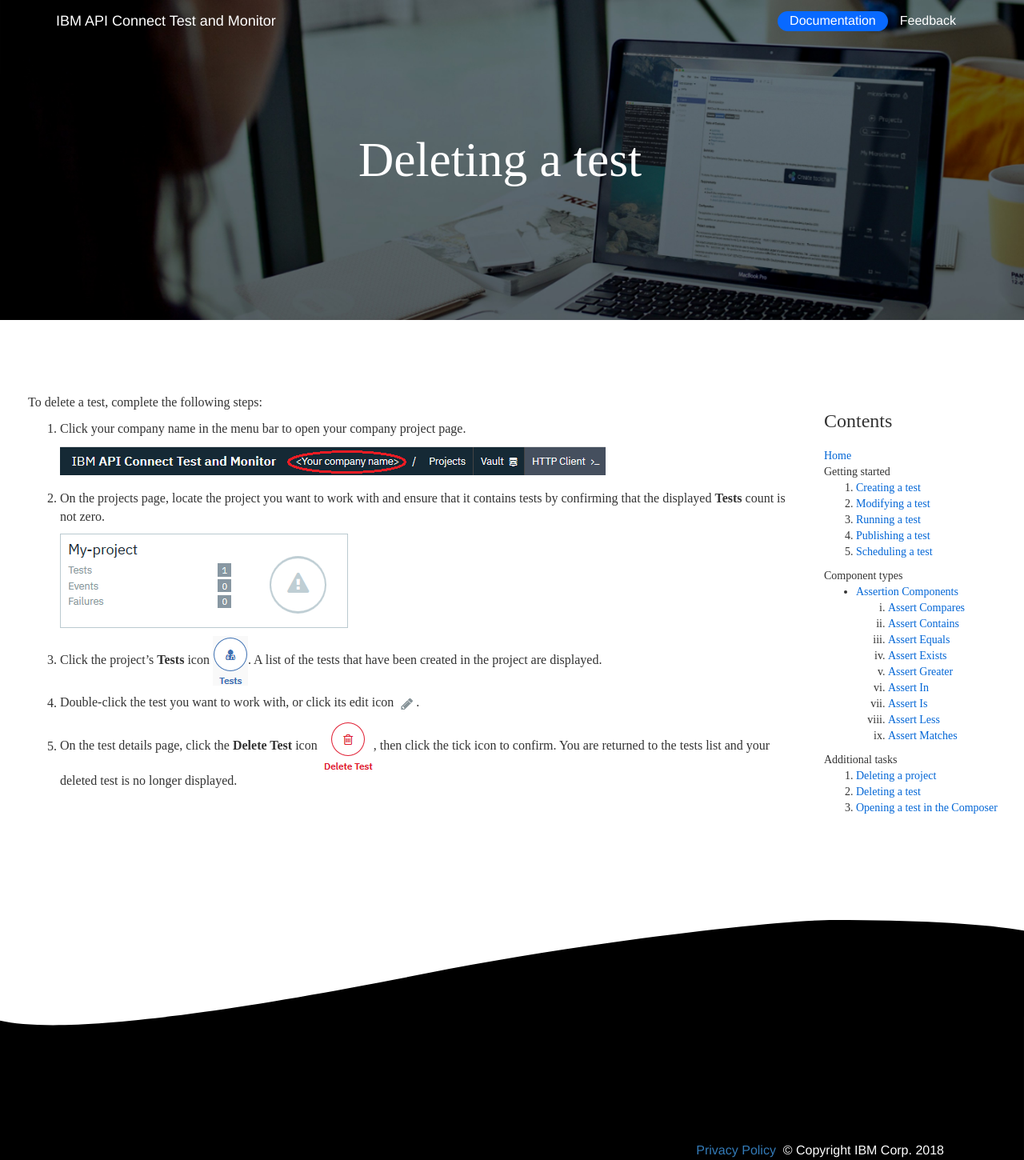
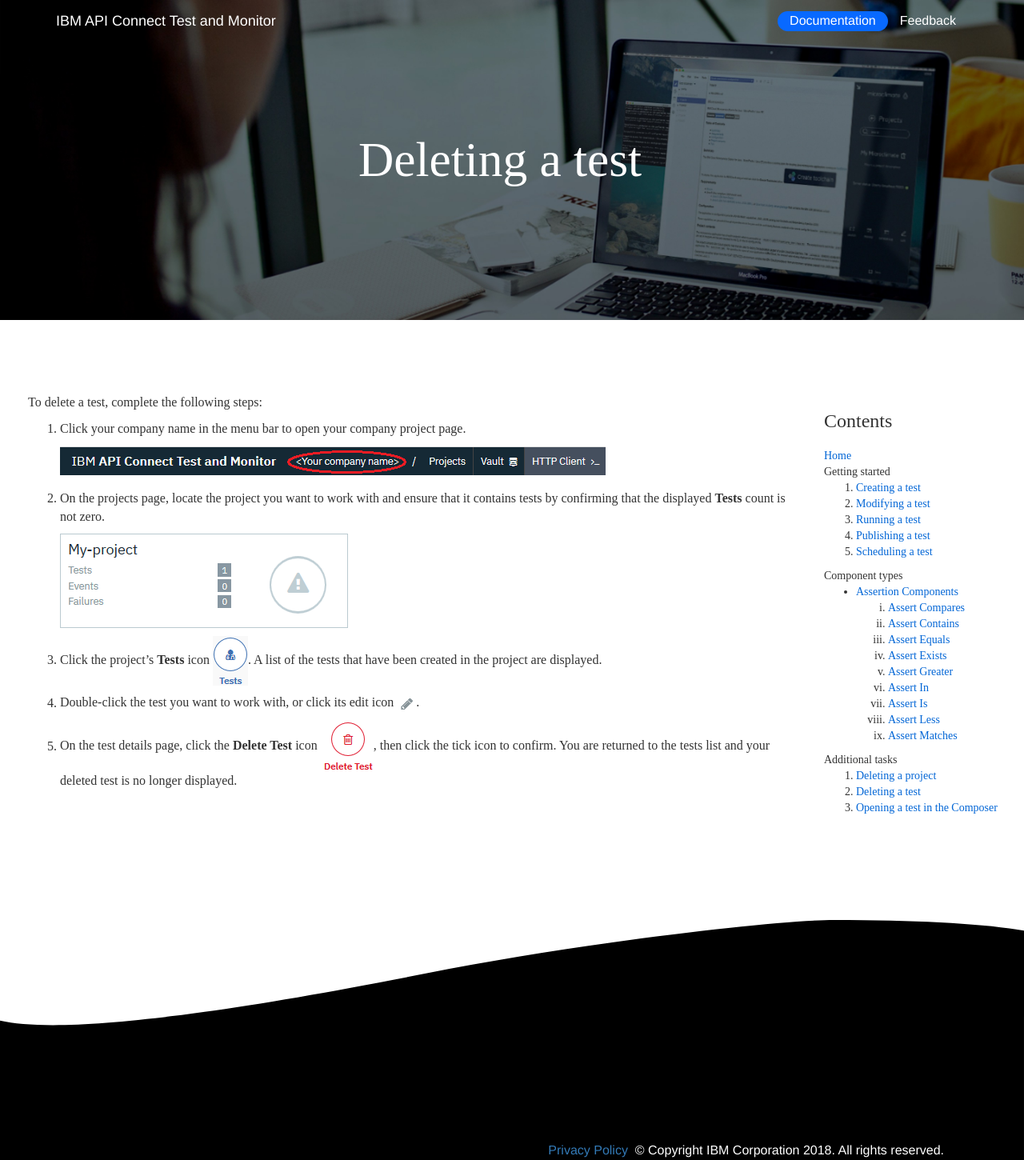
Before and after one commit to ibm-apiconnect/test-and-monitor, a Jekyll site: the page built from docPages/Delete-test.md, in a window 1280 px wide. Shown: the whole page at 80% size. Built offline with Jekyll 4.4.1, drawn with Linux system fonts in a browser that asks for light colours; nearby versions of some CDN libraries; some web fonts are replaced.

Commit message:
Fixed copyright statement

```diff
--- a/_includes/footer.html
+++ b/_includes/footer.html
@@ -4,7 +4,7 @@
             <div class="container footer-container">
                 <div class="row full-width">
                     <div class="col-lg-12 text-right">
-                        <a href="https://www.ibm.com/privacy/us/en/">Privacy Policy</a> &nbsp;© Copyright IBM Corp. 2018
+                        <a href="https://www.ibm.com/privacy/us/en/">Privacy Policy</a> &nbsp;© Copyright IBM Corporation 2018. All rights reserved.
                     </div>
                 </div>
             </div>
```
